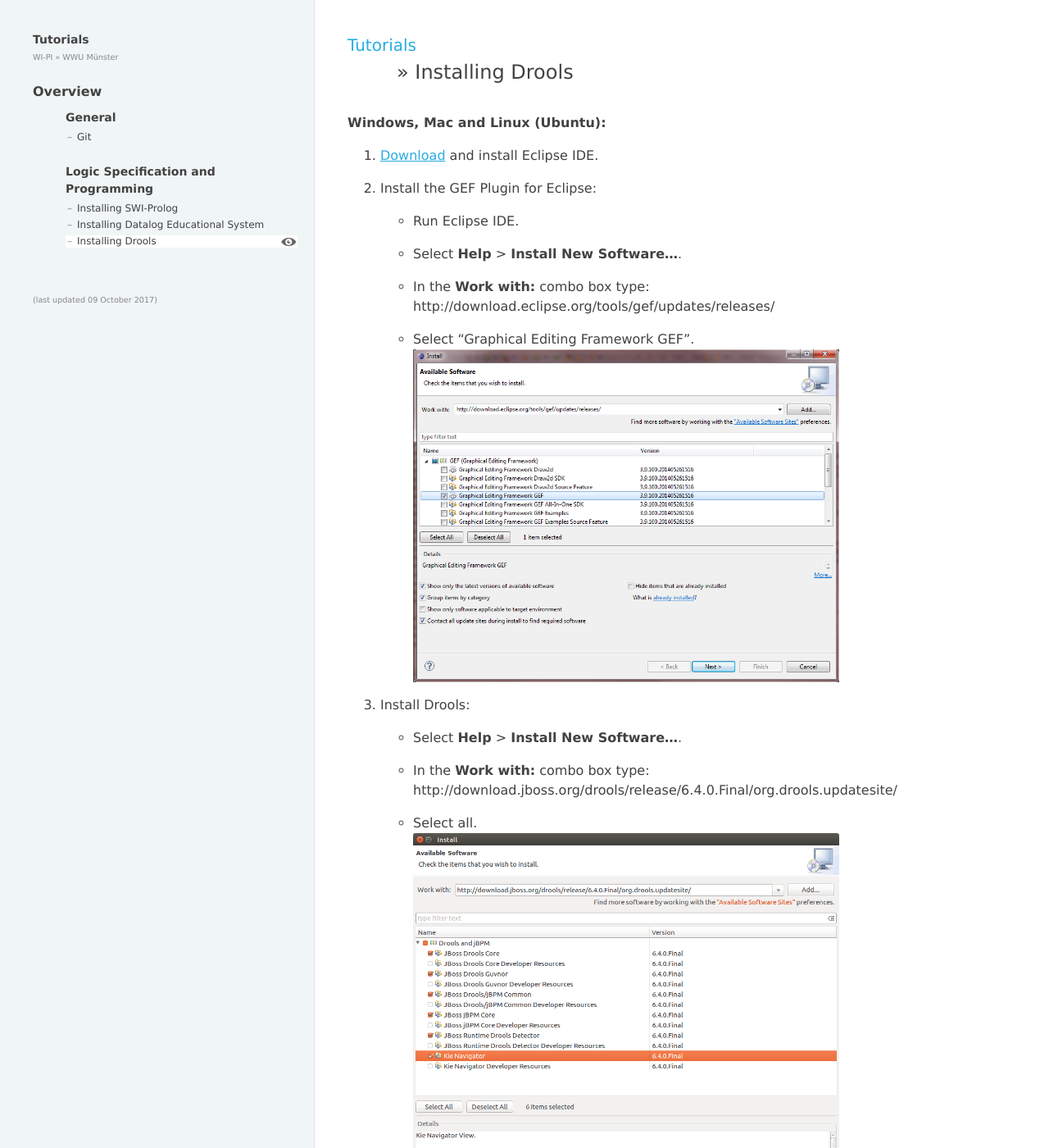
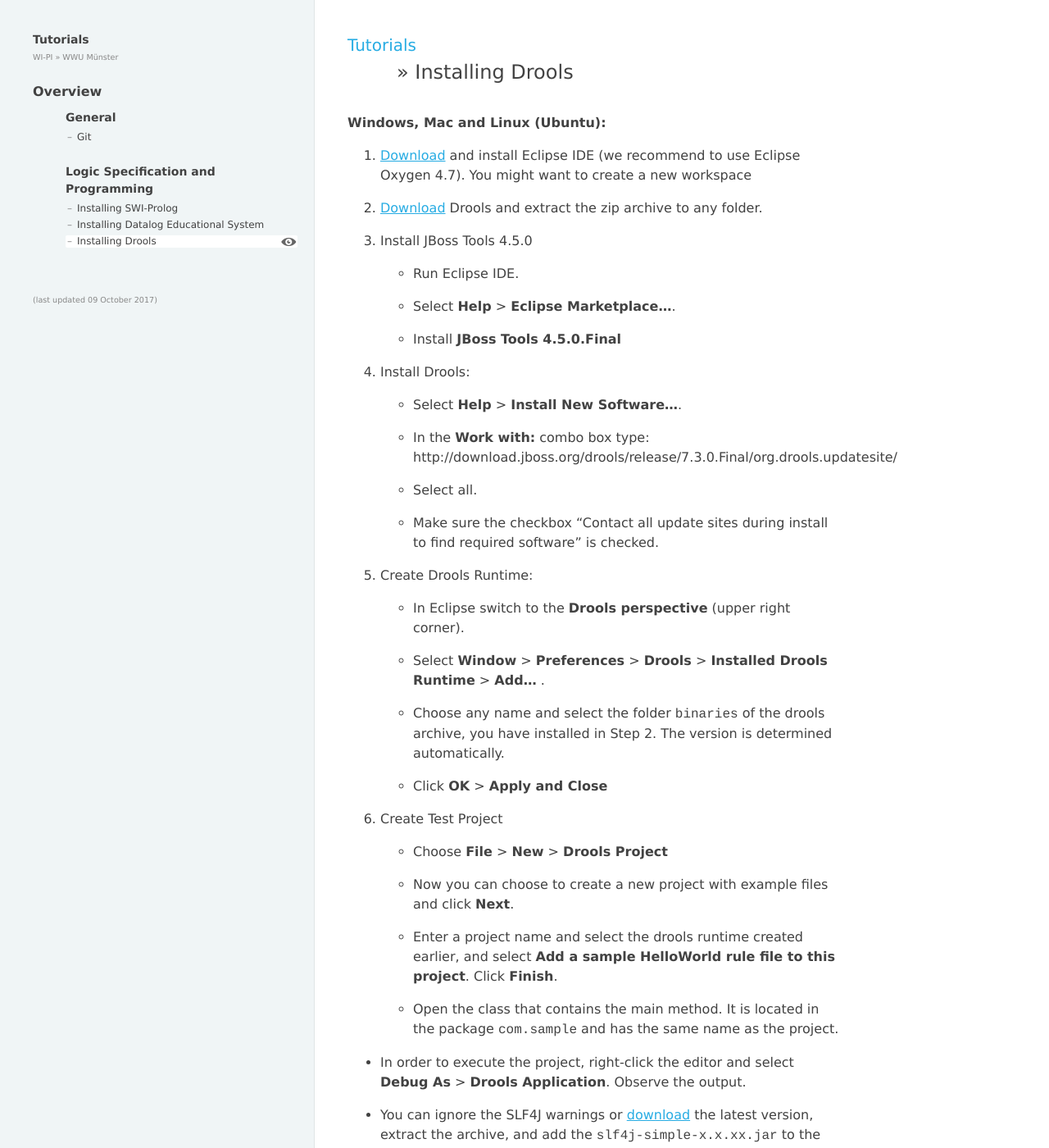
Before and after one commit to wwu-pi/tutorials, a Jekyll site: the page built from lectures/lsp/030_install_drools.md, in a window 1280 px wide and 1400 px high. Shown: the whole window at 82% size. Built offline with Jekyll 4.4.1, drawn with Linux system fonts in a browser that asks for light colours; some of the changed text lies outside the part shown.

Commit message:
update drools installation for 7.3

```diff
--- a/lectures/lsp/030_install_drools.md
+++ b/lectures/lsp/030_install_drools.md
@@ -5,55 +5,45 @@
 
 **Windows, Mac and Linux (Ubuntu):**
 
-1. [Download](https://www.eclipse.org/downloads/) and install Eclipse IDE.
+1. [Download](https://www.eclipse.org/downloads/) and install Eclipse IDE (we recommend to use Eclipse Oxygen 4.7). You might want to create a new workspace
 
-2. Install the GEF Plugin for Eclipse:
+2. [Download](https://download.jboss.org/drools/release/7.3.0.Final/drools-distribution-7.3.0.Final.zip) Drools and extract the zip archive to any folder.
+
+3. Install JBoss Tools 4.5.0
 
    * Run Eclipse IDE.
 
+   * Select **Help** > **Eclipse Marketplace...**.
+
+   * Install **JBoss Tools 4.5.0.Final**
+
+4. Install Drools:
    * Select **Help** > **Install New Software...**.
 
-   * In the **Work with:** combo box type: http://download.eclipse.org/tools/gef/updates/releases/
-
-   * Select "Graphical Editing Framework GEF".
-   ![Select the GEF plugin](images/gef_plugin.png)
-
-3. Install Drools:
-   * Select **Help** > **Install New Software...**.
-
-   * In the **Work with:** combo box type: http://download.jboss.org/drools/release/6.4.0.Final/org.drools.updatesite/
+   * In the **Work with:** combo box type: http://download.jboss.org/drools/release/7.3.0.Final/org.drools.updatesite/
 
    * Select all.
-   ![Select all](images/drools-plugin.png)
 
    * Make sure the checkbox "Contact all update sites during install to find required software" is checked.
 
-4. Create Drools Runtime:
+5. Create Drools Runtime:
    * In Eclipse switch to the **Drools perspective** (upper right corner).
 
-   * Select **File** > **New** > **Drools project**.
+   * Select **Window** > **Preferences** > **Drools** > **Installed Drools Runtime** > **Add...** .
 
-   * Choose a name and click "Next".
-   ![Choose name](images/newproject.png)
+   * Choose any name and select the folder `binaries` of the drools archive, you have installed in Step 2. The version is determined automatically.
 
-   * Click "Next".
-   ![Add sample](images/addsample.png)
+   * Click **OK** > **Apply and Close**
 
-   * Click "Configure Workspace Settings...".
-   ![Config workspace settings](images/chooseruntime.png)
+6. Create Test Project
+	* Choose **File** > **New** > **Drools Project**
 
-   * Click "Add...".
-   ![Add runtime](images/add.png)
+	* Now you can choose to create a new project with example files and click **Next**.
 
-   * Click "Create a new Drools 6 Runtime..." and choose a directory to create the Drools Runtime.
-   ![Create runtime](images/createnewruntime.png)
+	* Enter a project name and select the drools runtime created earlier, and select **Add a sample HelloWorld rule file to this project**. Click **Finish**.
 
-   * Select the created Drools Runtime and click "OK".
-   ![Select runtime](images/addedruntime.png)
+	* Open the class that contains the main method. It is located in the package `com.sample` and has the same name as the project.
 
-   * Enter a `GroupId`, an `ArtifactId`, and a `Version` for your project. You may choose arbitrary non-empty values. Afterwards, click "Finish" to create the project.
-   ![Finish](images/finish.png)
+  * In order to execute the project, right-click the editor and select **Debug As** > **Drools Application**. Observe the output.
 
-   * Open the class that contains the main method. It is located in the package `com.sample` and has the same name as the project.
-
-   * In order to execute the project, right-click the editor and select **Debug As** > **Drools Application**. Observe the output. You can ignore the SLF4J warnings.
+  * You can ignore the SLF4J warnings or [download](https://www.slf4j.org/download.html) the latest version, extract the archive, and add the `slf4j-simple-x.x.xx.jar` to the project's build path (right click the project > **Build Path** > **Add external Archives** > choose `slf4j-simple-x.x.xx.jar` > **OK**).
```
